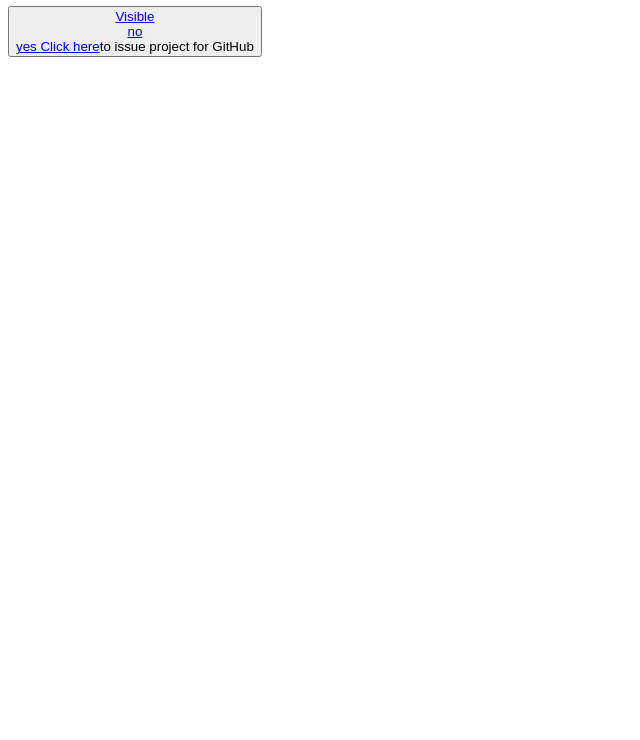
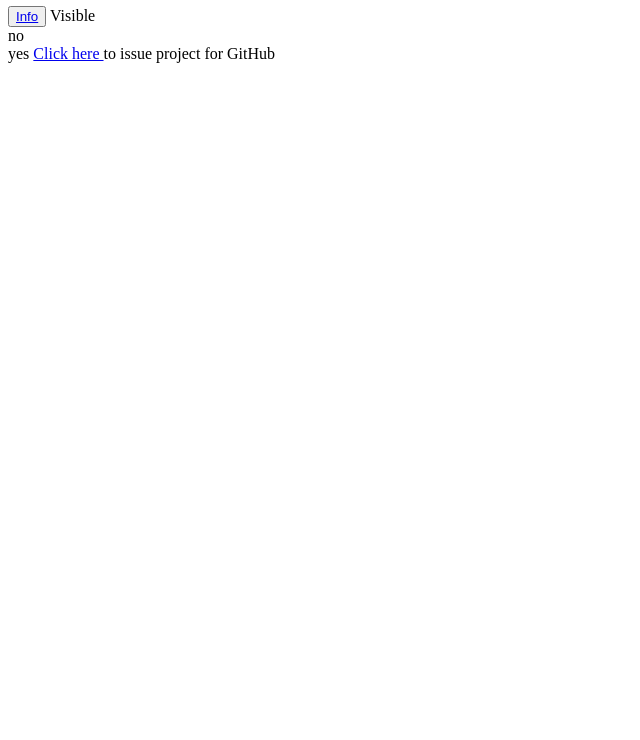
Before and after one commit to MarkFullCreate/MAPP-GUI, a plain HTML site: page index.html in a window 1280 px wide. Shown: the part 60-800 px from the top of the page, without its empty margins (0-640 px from the left). Drawn offline with Linux system fonts and the light colour scheme.

Commit message:
Update index.html

```diff
--- a/index.html
+++ b/index.html
@@ -2,10 +2,10 @@
 <head>
 <title>Home</title>
 <h1>Home</h1>
-<button><a href="info.html>Info</a></button>
+<button><a href="info.html">Info</a></button>
   <TH>Visible</th>
   <br>
   <th>no</th>
   <br>
   <th>yes</th>
-<a href="https://github.com/MarkFullCreate/MAPP-GUI/issues/new?template=MAPP%20Bugs.md&labels=bug&title=Bug%20MAPP">Click here</a>to issue project for GitHub
+<a href="https://github.com/MarkFullCreate/MAPP-GUI/issues/new?template=MAPP%20Bugs.md&labels=bug&title=Bug%20MAPP">Click here </a>to issue project for GitHub
```
